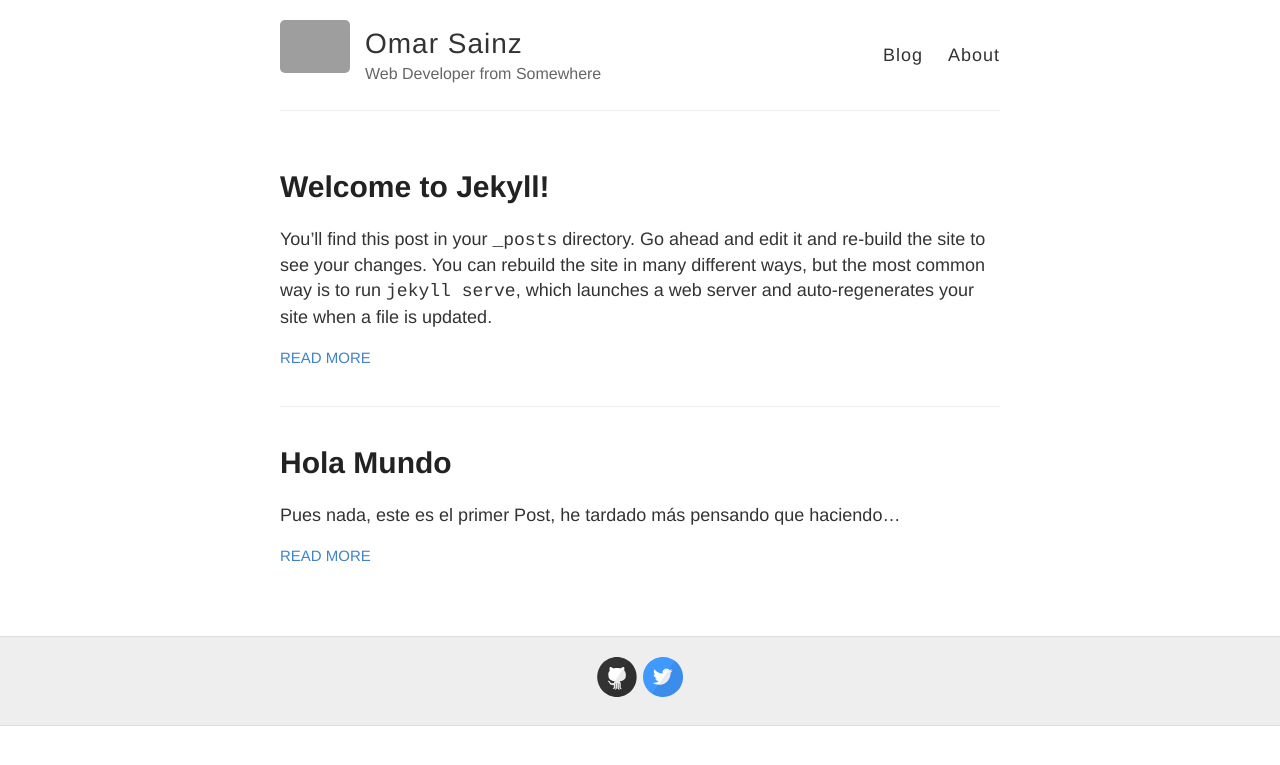
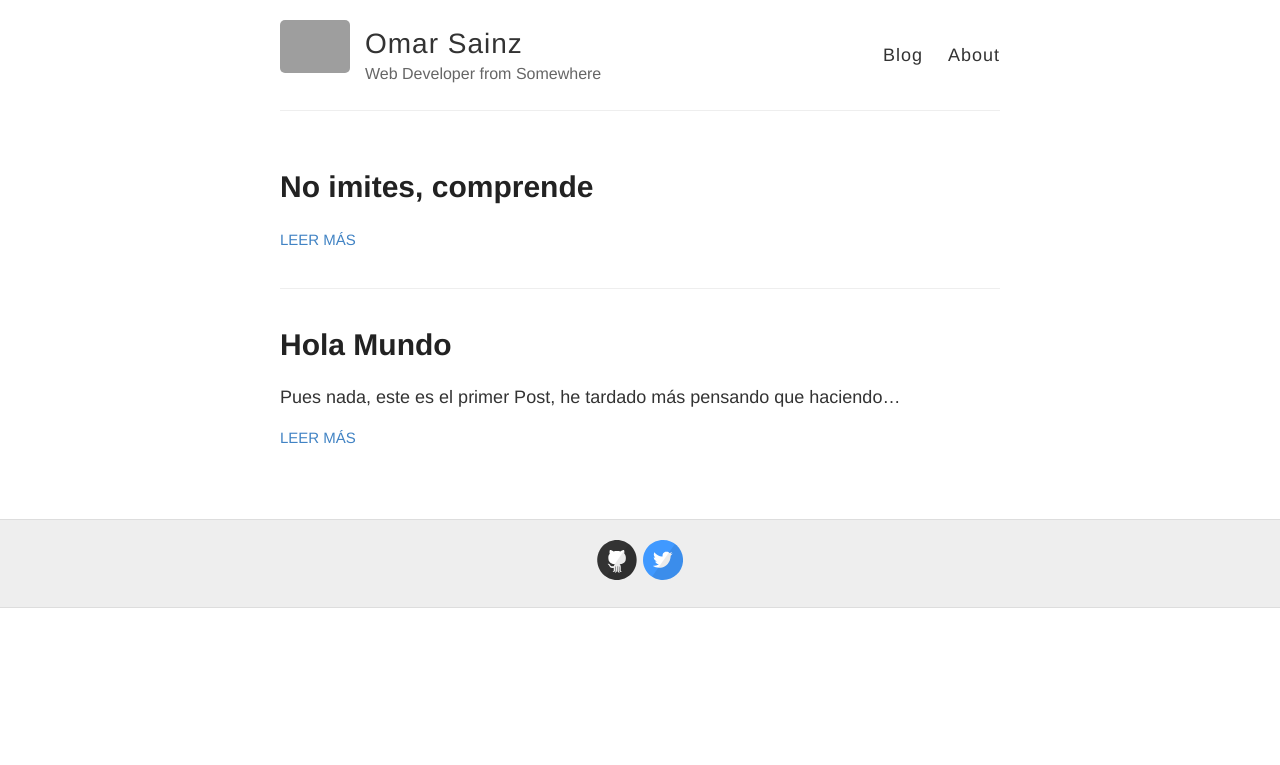
Before and after one commit to OhmSainz/blog, a Jekyll site: the page built from index.html, in a window 1280 px wide. Shown: the top 765 px of the page. Built offline with Jekyll 4.4.1, drawn with Linux system fonts in a browser that asks for light colours; grey boxes are pictures that could not be loaded.

Commit message:
Adding a new post

```diff
--- /dev/null
+++ b/_posts/2018-06-20-No-imites-comprende.md
@@ -0,0 +1,4 @@
+---
+layout: post
+title: No imites, comprende
+---
--- a/blog/_posts/2018-06-19-welcome-to-jekyll.markdown
+++ /dev/null
@@ -1,25 +0,0 @@
----
-layout: post
-title:  "Welcome to Jekyll!"
-date:   2018-06-19 23:12:00 -0500
-categories: jekyll update
----
-You’ll find this post in your `_posts` directory. Go ahead and edit it and re-build the site to see your changes. You can rebuild the site in many different ways, but the most common way is to run `jekyll serve`, which launches a web server and auto-regenerates your site when a file is updated.
-
-To add new posts, simply add a file in the `_posts` directory that follows the convention `YYYY-MM-DD-name-of-post.ext` and includes the necessary front matter. Take a look at the source for this post to get an idea about how it works.
-
-Jekyll also offers powerful support for code snippets:
-
-{% highlight ruby %}
-def print_hi(name)
-  puts "Hi, #{name}"
-end
-print_hi('Tom')
-#=> prints 'Hi, Tom' to STDOUT.
-{% endhighlight %}
-
-Check out the [Jekyll docs][jekyll-docs] for more info on how to get the most out of Jekyll. File all bugs/feature requests at [Jekyll’s GitHub repo][jekyll-gh]. If you have questions, you can ask them on [Jekyll Talk][jekyll-talk].
-
-[jekyll-docs]: https://jekyllrb.com/docs/home
-[jekyll-gh]:   https://github.com/jekyll/jekyll
-[jekyll-talk]: https://talk.jekyllrb.com/
--- a/index.html
+++ b/index.html
@@ -6,13 +6,13 @@ layout: default
   {% for post in site.posts %}
     <article class="post">
 
-      <h1><a href="{{ site.baseurl }}{{ post.url }}">{{ post.title }}</a></h1>
+      <h1><a href="{{ site.baseurl }}/blog/{{ post.url }}">{{ post.title }}</a></h1>
 
       <div class="entry">
         {{ post.excerpt }}
       </div>
 
-      <a href="{{ site.baseurl }}{{ post.url }}" class="read-more">Read More</a>
+      <a href="{{ site.baseurl }}/blog/{{ post.url }}" class="read-more">Leer más</a>
     </article>
   {% endfor %}
 </div>
```
